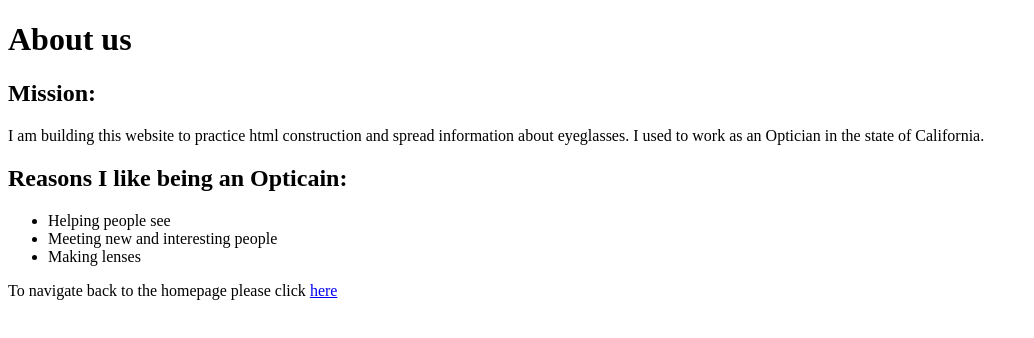
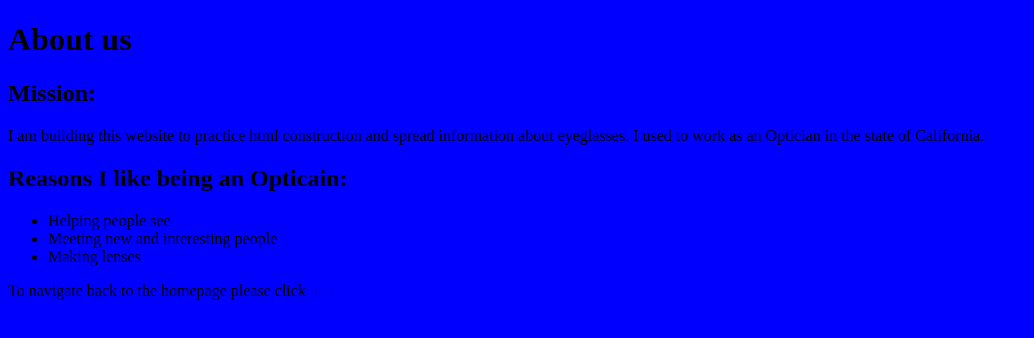
Before and after one commit to dmetas/dmetas.github.io, a plain HTML site: page about-us.html in a window 1280 px wide. Shown: the whole page, without its empty margins (0-1034 px from the left). Drawn offline with Linux system fonts and the light colour scheme.

Commit message:
link stye sheet to all pages and change background to blue

```diff
--- a/about-us.html
+++ b/about-us.html
@@ -1,6 +1,7 @@
 <!DOCTYPE html>
 <html>
 <head>
+	<link rel="stylesheet" type="text/css" href="stylesheet.css">
 	<title>About us</title>
 </head>
 <body>
--- a/stylesheet.css
+++ b/stylesheet.css
@@ -0,0 +1,3 @@
+body{
+	background: blue;
+}
```
Also changed, not shown: history-of-glasses.html (+1 -0 lines), index.html (+1 -0 lines), more-information.html (+1 -0 lines).
